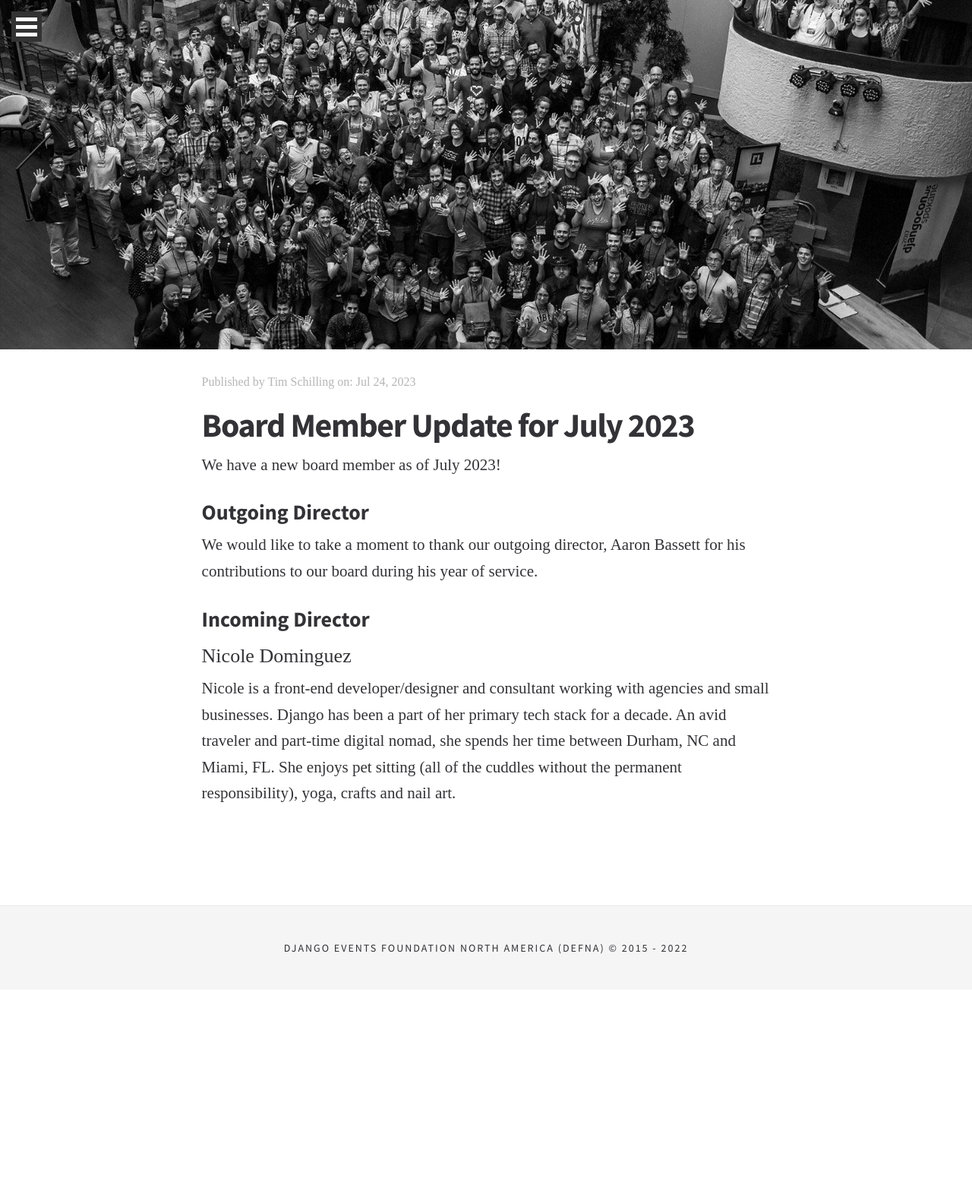
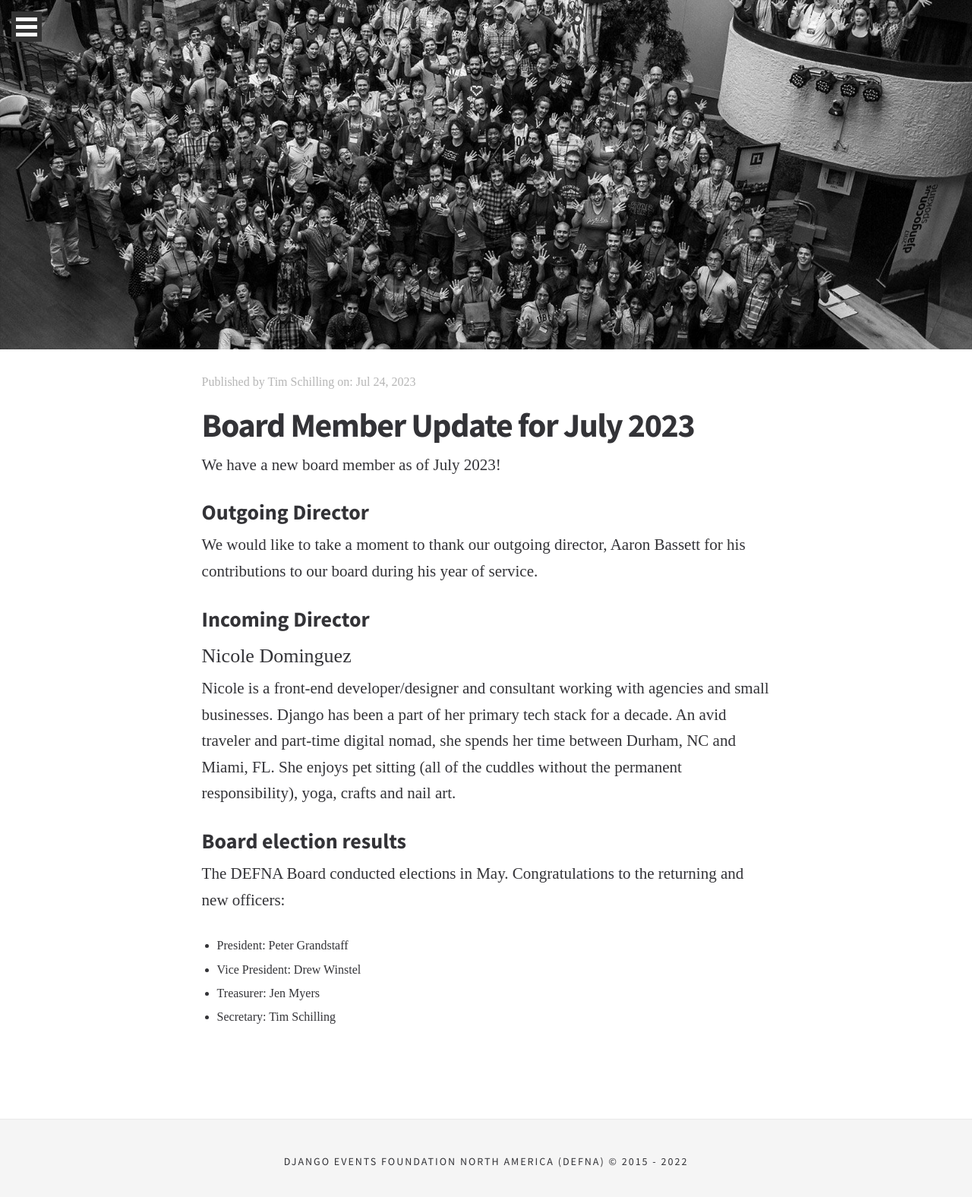
Before and after one commit to DEFNA/defna.org, a Jekyll site: the page built from _posts/2023-07-24-board-updates.md, in a window 1280 px wide. Shown: the top 1576 px of the page at 76% size. Built offline with Jekyll 4.4.1, drawn with Linux system fonts in a browser that asks for light colours.

Commit message:
Mention board elections in board update post.

```diff
--- a/_posts/2023-07-24-board-updates.md
+++ b/_posts/2023-07-24-board-updates.md
@@ -23,3 +23,12 @@ We would like to take a moment to thank our outgoing director, Aaron Bassett for
 ### Nicole Dominguez
 
 Nicole is a front-end developer/designer and consultant working with agencies and small businesses. Django has been a part of her primary tech stack for a decade. An avid traveler and part-time digital nomad, she spends her time between Durham, NC and Miami, FL. She enjoys pet sitting (all of the cuddles without the permanent responsibility), yoga, crafts and nail art.
+
+## Board election results
+
+The DEFNA Board conducted elections in May. Congratulations to the returning and new officers:
+
+- President: Peter Grandstaff
+- Vice President: Drew Winstel
+- Treasurer: Jen Myers
+- Secretary: Tim Schilling
```
